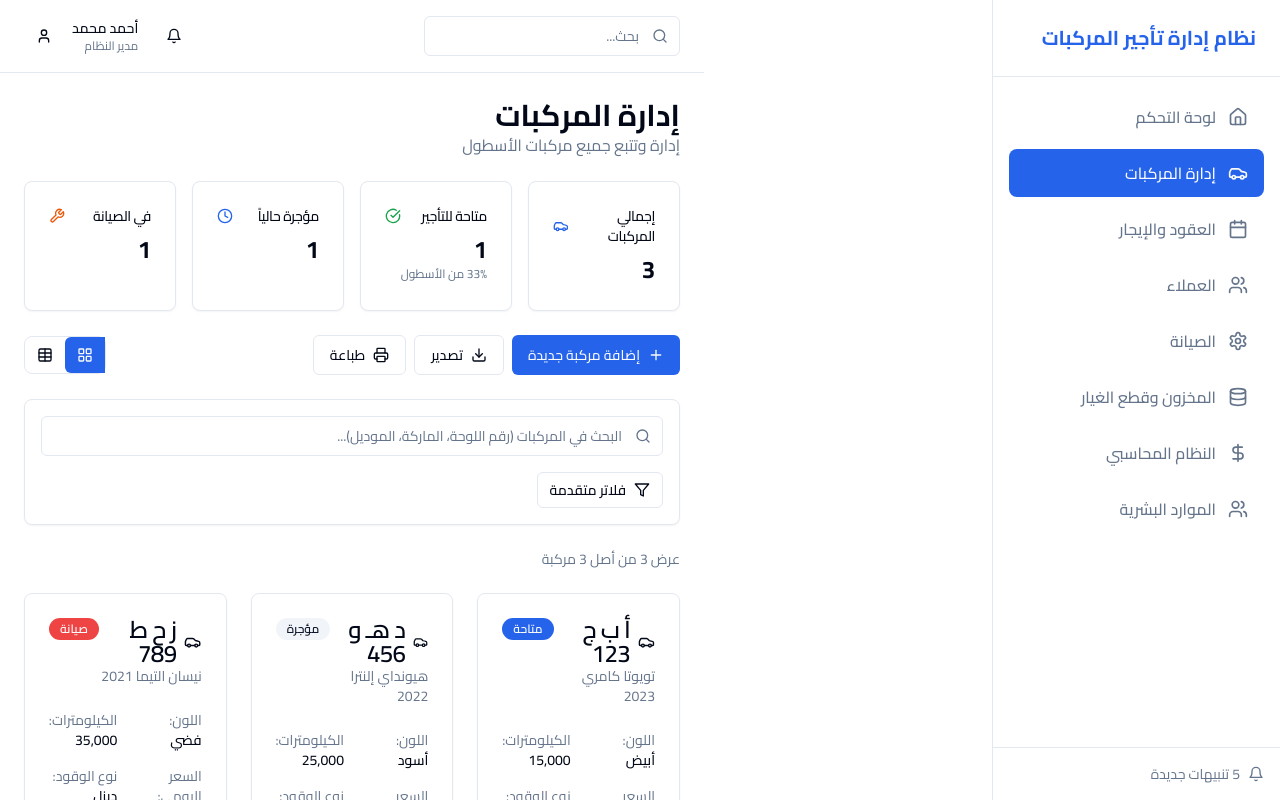
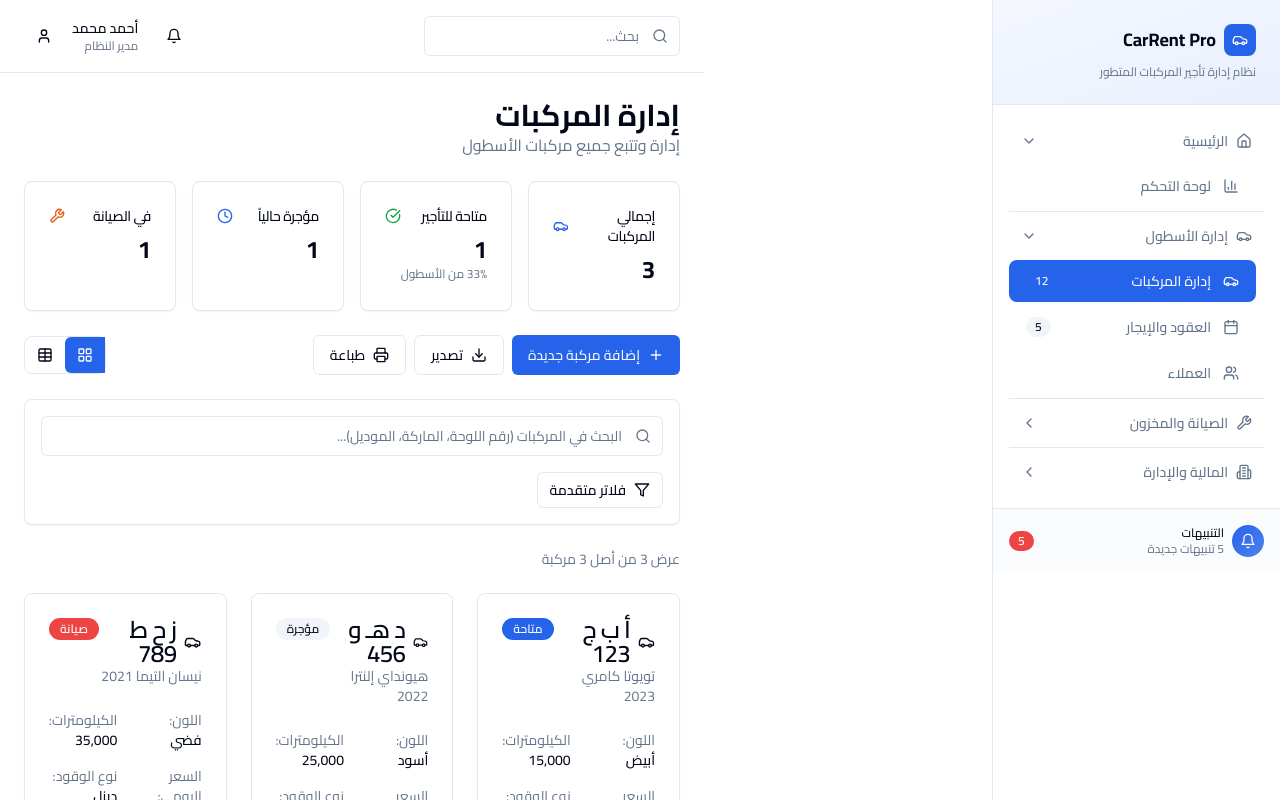
Before and after one commit to alduraibi1/smart-fleet-oasis, a React (Vite) app: page /vehicles in a window 1280 px wide. Built offline with nearby package versions, Linux system fonts and the light colour scheme.

Commit message:
Improve display method

```diff
--- a/src/components/Layout/Sidebar.tsx
+++ b/src/components/Layout/Sidebar.tsx
@@ -3,59 +3,92 @@ import { useState } from 'react';
 import { Link, useLocation } from 'react-router-dom';
 import {
   Car, Calendar, Settings, Users, Database,
-  DollarSign, Home, Menu, X, Bell
+  DollarSign, Home, X, Bell, ChevronDown, ChevronLeft,
+  BarChart3, PieChart, TrendingUp, Building2, Wrench
 } from 'lucide-react';
 import { Button } from '@/components/ui/button';
+import { Badge } from '@/components/ui/badge';
+import { Separator } from '@/components/ui/separator';
 import { cn } from '@/lib/utils';
 
-const menuItems = [
+const menuSections = [
+  {
+    title: 'الرئيسية',
+    icon: Home,
+    items: [
       {
         title: 'لوحة التحكم',
-    icon: Home,
+        icon: BarChart3,
         href: '/',
-    section: 'main'
+        badge: null
+      }
+    ]
   },
+  {
+    title: 'إدارة الأسطول',
+    icon: Car,
+    items: [
       {
         title: 'إدارة المركبات',
         icon: Car,
         href: '/vehicles',
-    section: 'rental'
+        badge: { count: 12, variant: 'default' as const }
       },
       {
         title: 'العقود والإيجار',
         icon: Calendar,
         href: '/contracts',
-    section: 'rental'
+        badge: { count: 5, variant: 'secondary' as const }
       },
       {
         title: 'العملاء',
         icon: Users,
         href: '/customers',
-    section: 'rental'
+        badge: null
+      }
+    ]
   },
+  {
+    title: 'الصيانة والمخزون',
+    icon: Wrench,
+    items: [
       {
         title: 'الصيانة',
         icon: Settings,
         href: '/maintenance',
-    section: 'maintenance'
+        badge: { count: 3, variant: 'destructive' as const }
       },
       {
         title: 'المخزون وقطع الغيار',
         icon: Database,
         href: '/inventory',
-    section: 'maintenance'
+        badge: { count: 8, variant: 'secondary' as const }
+      }
+    ]
   },
+  {
+    title: 'المالية والإدارة',
+    icon: Building2,
+    items: [
       {
         title: 'النظام المحاسبي',
         icon: DollarSign,
         href: '/accounting',
-    section: 'finance'
+        badge: null
+      },
+      {
+        title: 'التقارير المالية',
+        icon: TrendingUp,
+        href: '/reports',
+        badge: null
       },
       {
         title: 'الموارد البشرية',
         icon: Users,
         href: '/hr',
-    section: 'hr'
+        badge: null
+      }
+    ]
   }
 ];
 
@@ -66,6 +99,17 @@ interface SidebarProps {
 
 export default function Sidebar({ isOpen, onClose }: SidebarProps) {
   const location = useLocation();
+  const [expandedSections, setExpandedSections] = useState<string[]>([
+    'الرئيسية', 'إدارة الأسطول'
+  ]);
+
+  const toggleSection = (sectionTitle: string) => {
+    setExpandedSections(prev =>
+      prev.includes(sectionTitle)
+        ? prev.filter(s => s !== sectionTitle)
+        : [...prev, sectionTitle]
+    );
+  };
 
   return (
     <>
@@ -84,49 +128,120 @@ export default function Sidebar({ isOpen, onClose }: SidebarProps) {
         isOpen ? "translate-x-0" : "translate-x-full"
       )}>
         {/* Header */}
-        <div className="flex items-center justify-between p-6 border-b border-border">
-          <h1 className="text-xl font-bold text-rental-primary">
-            نظام إدارة تأجير المركبات
+        <div className="flex flex-col p-6 border-b border-border bg-gradient-to-br from-primary/5 to-primary/10">
+          <div className="flex items-center justify-between mb-2">
+            <div className="flex items-center gap-2">
+              <div className="h-8 w-8 rounded-lg bg-primary flex items-center justify-center">
+                <Car className="h-4 w-4 text-primary-foreground" />
+              </div>
+              <h1 className="text-lg font-bold text-foreground">
+                CarRent Pro
               </h1>
+            </div>
             <Button
               variant="ghost"
               size="sm"
               onClick={onClose}
-            className="lg:hidden"
+              className="lg:hidden h-8 w-8 rounded-lg"
             >
-            <X className="h-5 w-5" />
+              <X className="h-4 w-4" />
             </Button>
+          </div>
+          <p className="text-xs text-muted-foreground">
+            نظام إدارة تأجير المركبات المتطور
+          </p>
         </div>
 
         {/* Navigation */}
-        <nav className="p-4 space-y-2">
-          {menuItems.map((item) => {
+        <nav className="flex-1 overflow-y-auto p-4 space-y-1">
+          {menuSections.map((section) => {
+            const isExpanded = expandedSections.includes(section.title);
+
+            return (
+              <div key={section.title} className="space-y-1">
+                {/* Section Header */}
+                <Button
+                  variant="ghost"
+                  onClick={() => toggleSection(section.title)}
+                  className={cn(
+                    "w-full justify-between h-10 px-3 rounded-lg",
+                    "text-sm font-medium text-muted-foreground",
+                    "hover:bg-accent hover:text-accent-foreground"
+                  )}
+                >
+                  <div className="flex items-center gap-2">
+                    <section.icon className="h-4 w-4" />
+                    <span>{section.title}</span>
+                  </div>
+                  {isExpanded ? (
+                    <ChevronDown className="h-4 w-4" />
+                  ) : (
+                    <ChevronLeft className="h-4 w-4" />
+                  )}
+                </Button>
+
+                {/* Section Items */}
+                {isExpanded && (
+                  <div className="space-y-1 pr-2">
+                    {section.items.map((item) => {
                       const isActive = location.pathname === item.href;
+
                       return (
                         <Link
                           key={item.href}
                           to={item.href}
                           onClick={onClose}
                           className={cn(
-                  "flex items-center gap-3 px-4 py-3 rounded-lg transition-colors",
+                            "flex items-center justify-between gap-3 px-4 py-2.5 rounded-lg transition-all duration-200",
                             "hover:bg-accent hover:text-accent-foreground",
+                            "border border-transparent hover:border-border",
                             isActive
-                    ? "bg-primary text-primary-foreground"
+                              ? "bg-primary text-primary-foreground shadow-sm border-primary/20"
                               : "text-muted-foreground"
                           )}
                         >
-                <item.icon className="h-5 w-5" />
-                <span className="font-medium">{item.title}</span>
+                          <div className="flex items-center gap-3">
+                            <item.icon className="h-4 w-4" />
+                            <span className="font-medium text-sm">{item.title}</span>
+                          </div>
+                          {item.badge && (
+                            <Badge
+                              variant={item.badge.variant}
+                              className="h-5 px-2 text-xs"
+                            >
+                              {item.badge.count}
+                            </Badge>
+                          )}
                         </Link>
+                      );
+                    })}
+                  </div>
+                )}
+
+                {/* Separator after each section except the last */}
+                {section !== menuSections[menuSections.length - 1] && (
+                  <Separator className="my-2" />
+                )}
+              </div>
             );
           })}
         </nav>
 
-        {/* Notifications Panel */}
-        <div className="absolute bottom-0 left-0 right-0 p-4 border-t border-border">
-          <div className="flex items-center gap-2 text-sm text-muted-foreground">
-            <Bell className="h-4 w-4" />
-            <span>5 تنبيهات جديدة</span>
+        {/* Footer */}
+        <div className="p-4 border-t border-border bg-muted/30">
+          <div className="flex items-center justify-between">
+            <div className="flex items-center gap-2">
+              <div className="h-8 w-8 rounded-full bg-gradient-to-br from-primary to-primary/80 flex items-center justify-center">
+                <Bell className="h-4 w-4 text-primary-foreground" />
+              </div>
+              <div className="flex flex-col">
+                <span className="text-xs font-medium text-foreground">التنبيهات</span>
+                <span className="text-xs text-muted-foreground">5 تنبيهات جديدة</span>
+              </div>
+            </div>
+            <Badge variant="destructive" className="h-5 px-2 text-xs">
+              5
+            </Badge>
           </div>
         </div>
       </div>
```
Lines whose indentation alone changed are shown as unchanged.
